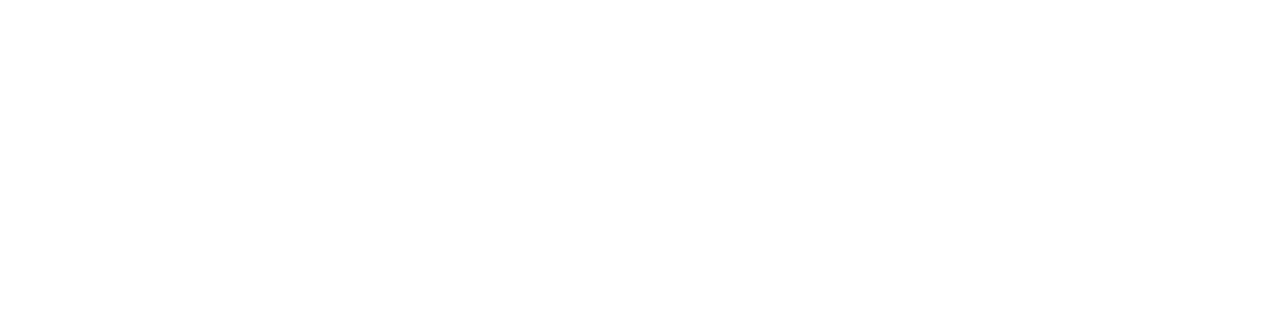
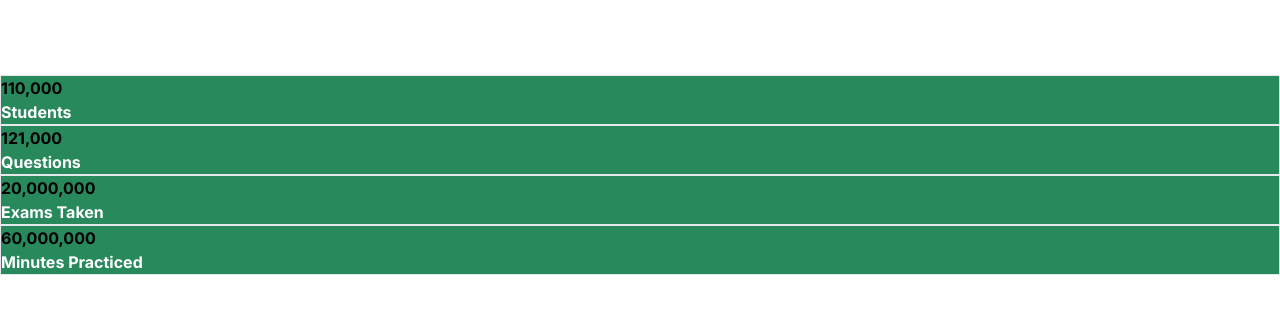
Before and after one commit to shamimhossain515419/fractos-client, a Next.js app: page / in a window 1280 px wide. Shown: the top 314 px of the page. Built offline with nearby package versions, Linux system fonts and the light colour scheme.

Commit message:
Counter Section

```diff
--- a/package.json
+++ b/package.json
@@ -11,7 +11,9 @@
   "dependencies": {
     "next": "^13.5.6",
     "react": "^18.2.0",
-    "react-dom": "^18.2.0"
+    "react-countup": "^6.4.2",
+    "react-dom": "^18.2.0",
+    "react-spinners": "^0.13.8"
   },
   "devDependencies": {
     "autoprefixer": "^10",
--- /dev/null
+++ b/src/Components/CounterSection/CounterSection.jsx
@@ -0,0 +1,32 @@
+import React from 'react';
+import Counter from '.';
+
+
+const CounterSection = () => {
+    return (
+        <container className="grid lg:grid-cols-4 lg:py-10 py-5 grid-cols-1 gap-1 lg:gap-0 text-center lg:text-start" >
+
+         <div className='border p-8 lg:rounded-s-md rounded-md lg:rounded-none primaryBg2 text-3xl text-lime-200 font-bold'>
+            <Counter end={110000} />
+            <h1 className='text-base text-white lg:pl-4 pt-2 font-semibold'>Students</h1>
+         </div>
+
+         <div className='border p-8 primaryBg2 text-3xl text-teal-200 font-bold lg:rounded-none rounded-md'>
+            <Counter end={121000} />
+            <h1 className='text-base text-white lg:pl-4 pt-2 font-semibold'>Questions</h1>
+         </div>
+
+         <div className='border p-8 primaryBg2 text-3xl text-rose-300 font-bold lg:rounded-none rounded-md'>
+            <Counter end={20000000} />
+            <h1 className='text-base text-white lg:pl-8 pt-2 font-semibold'>Exams Taken</h1>
+         </div>
+
+         <div className='border p-8 lg:rounded-e-md rounded-md primaryBg2 text-3xl text-violet-200 font-bold lg:rounded-none'>
+            <Counter end={60000000} />
+            <h1 className='text-base text-white lg:pl-4 pt-2 font-semibold'>Minutes Practiced</h1>
+         </div>
+        </container>
+    );
+};
+
+export default CounterSection;
--- /dev/null
+++ b/src/Components/CounterSection/index.js
@@ -0,0 +1,11 @@
+'use client';
+import React from 'react';
+import CountUp, { CountUpProps } from 'react-countup'
+
+const Counter = ({ end }) => {
+  return (
+    <CountUp end={end} duration={5} />
+  );
+};
+
+export default Counter;
--- a/src/app/globals.css
+++ b/src/app/globals.css
@@ -11,7 +11,18 @@
 .primary {
   color: #27895C;
 }
+.primaryBg2 {
+  background-color: #27895C;
+
+}
+.primaryBg2:hover {
+  background-color: #04693a;
+
+}
 
 .textColor {
   color: #000000b0;
 }
+.textColor2{
+  color: #BEF264;
+}
--- a/src/app/page.js
+++ b/src/app/page.js
@@ -1,12 +1,12 @@
 import Container from "@/Components/Container/Container";
+import CounterSection from "@/Components/CounterSection/CounterSection";
 
 
 export default function Home() {
   return (
     <div>
       <Container>
-
-
+          <CounterSection> </CounterSection>
 
       </Container>
 
```
Also changed, not shown: 1 other file (tests, documents, lock files or other folders).
